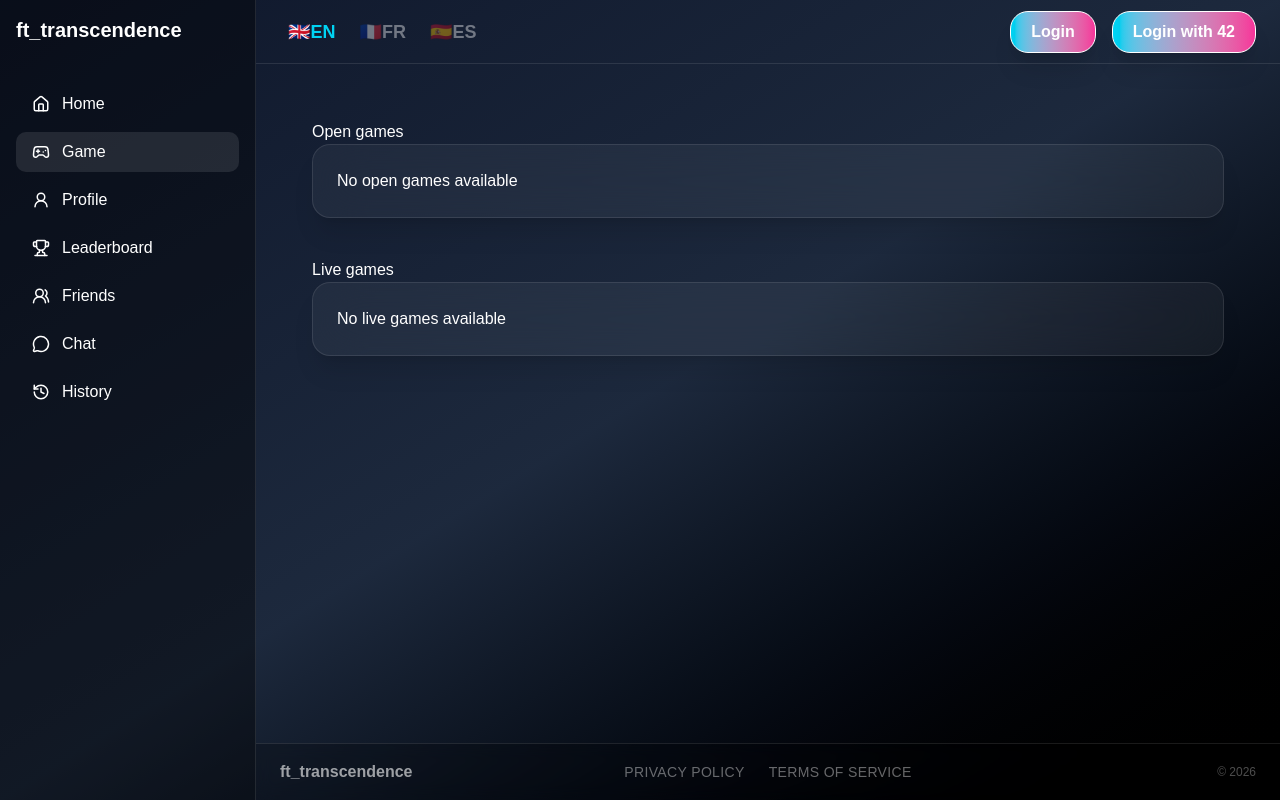
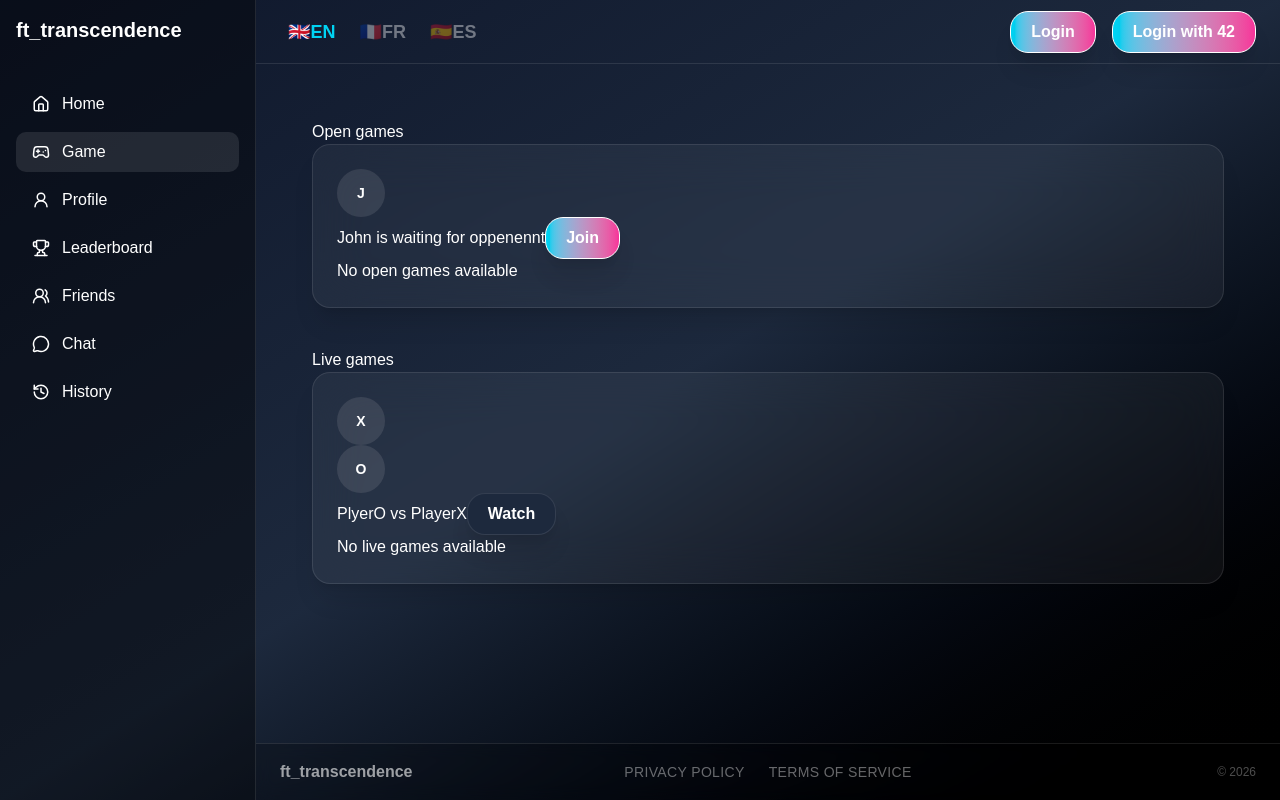
Before and after one commit to team-Segfault-Society-42/Ft_transcendence, a React app in the folder frontend/: page /game in a window 1280 px wide. Built offline with nearby package versions, Linux system fonts and the light colour scheme; no server answers; the HTML template or start-up script is replaced by a standard one.

Commit message:
feat(livegames): socle page livegames use components#2

```diff
--- a/frontend/src/pages/LiveGames.tsx
+++ b/frontend/src/pages/LiveGames.tsx
@@ -8,12 +8,19 @@ export default function LiveGamesDisplay() {
       <section>
         <h2>Open games</h2>
         <Card>
+          <Avatar fallback="J" size="md" />
+          <span> John is waiting for oppenennt</span>
+          <Button>Join</Button>
           <p>No open games available</p>
         </Card>
       </section>
       <section>
         <h2>Live games</h2>
         <Card>
+          <Avatar fallback="X" size="md" />
+          <Avatar fallback="O" size="md" />
+          <span> PlyerO vs PlayerX</span>
+          <Button variant={"secondary"}>Watch</Button>
           <p>No live games available</p>
         </Card>
       </section>
```
